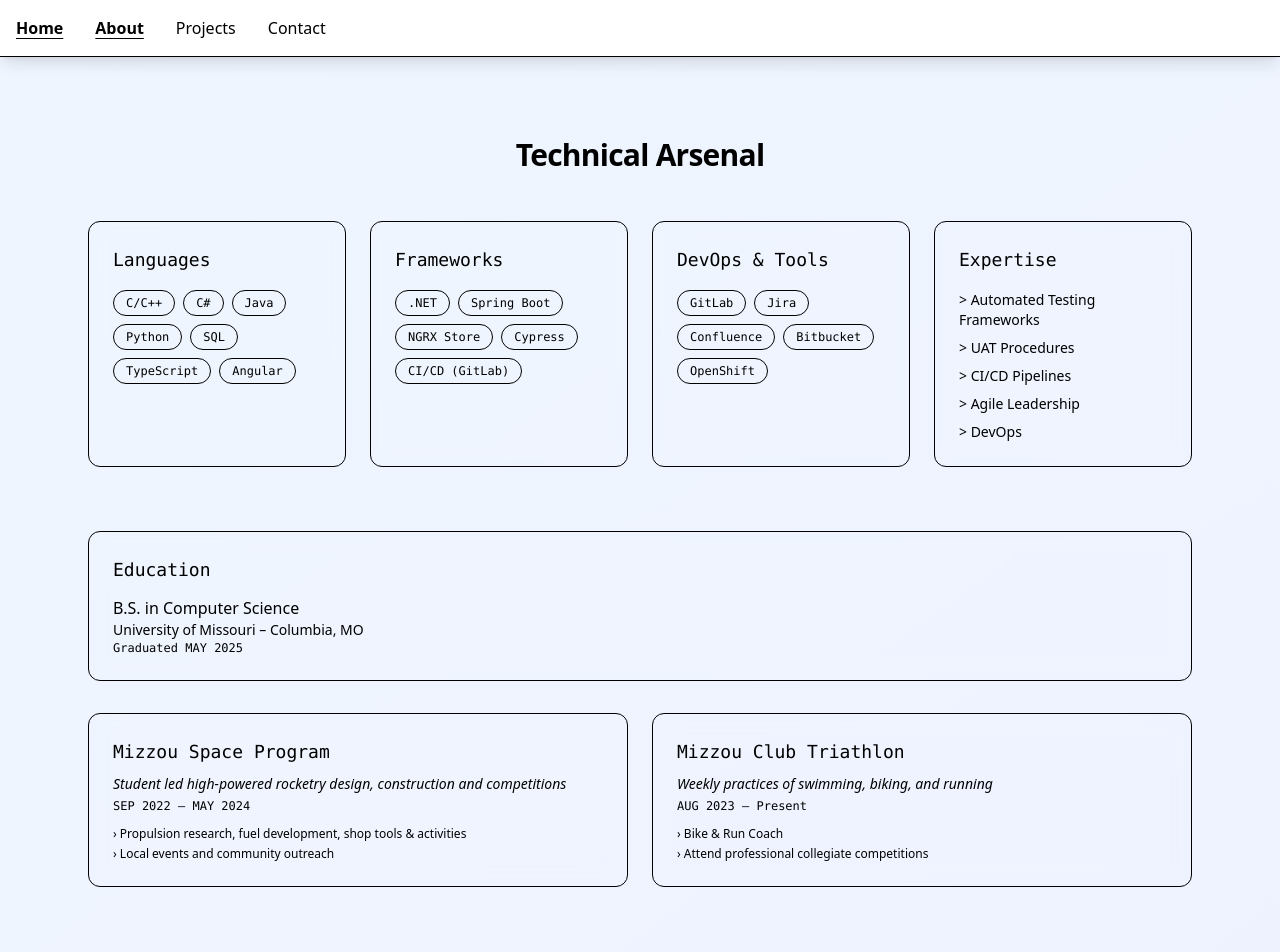
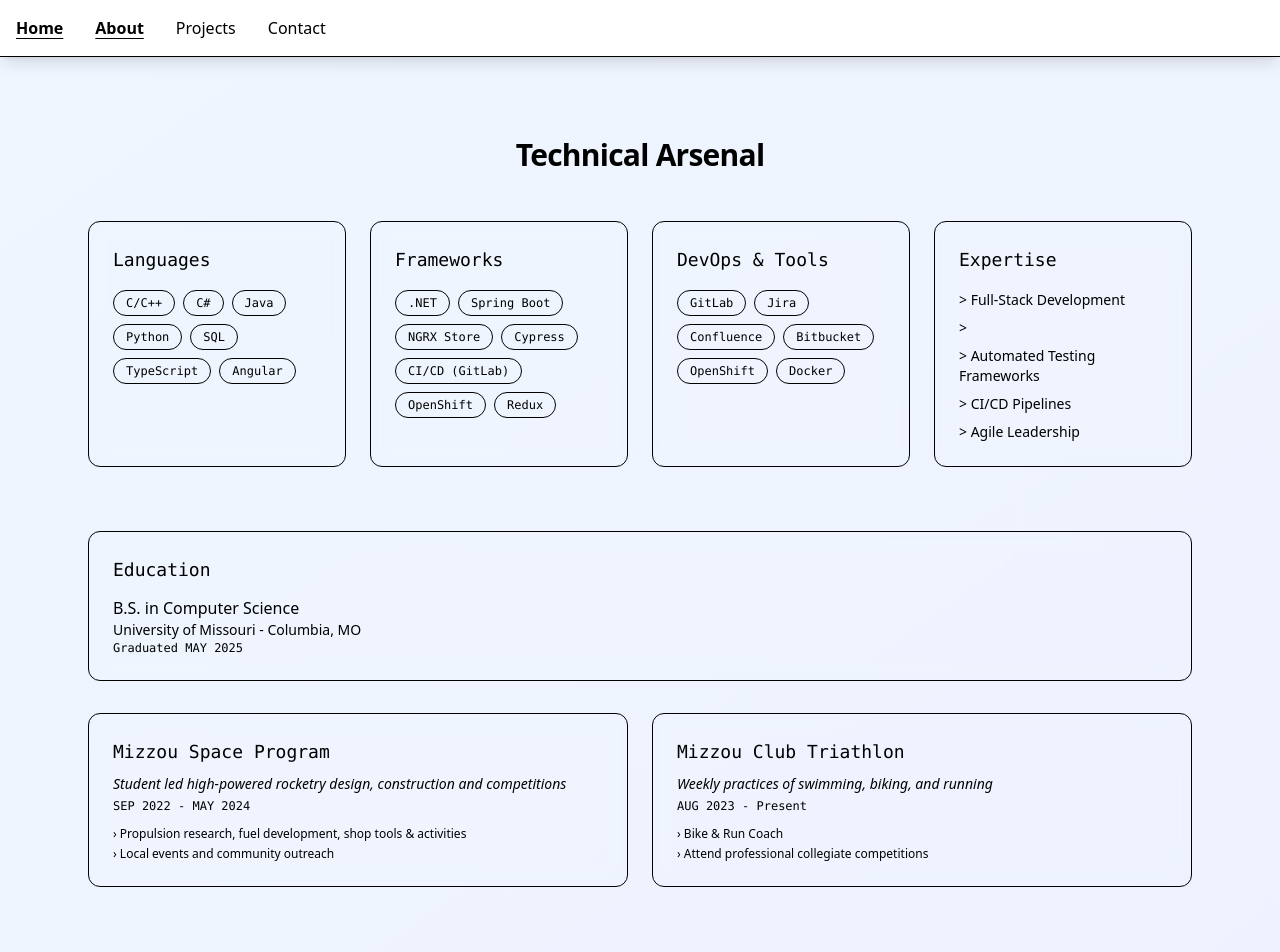
Before and after one commit to leroyperkins/portfolio-website, an Angular app: page /about in a window 1280 px wide. Shown: the top 952 px of the page. Built offline with nearby package versions, Linux system fonts and the light colour scheme.

Commit message:
lint issues

```diff
--- a/angular.json
+++ b/angular.json
@@ -39,8 +39,8 @@
                 },
                 {
                   "type": "anyComponentStyle",
-                  "maximumWarning": "20kB",
-                  "maximumError": "30kB"
+                  "maximumWarning": "30kB",
+                  "maximumError": "50kB"
                 }
               ],
               "outputHashing": "all",
@@ -64,8 +64,8 @@
                 },
                 {
                   "type": "anyComponentStyle",
-                  "maximumWarning": "20kB",
-                  "maximumError": "30kB"
+                  "maximumWarning": "30kB",
+                  "maximumError": "50kB"
                 }
               ],
               "outputHashing": "all",
--- a/src/app/data/resume.data.ts
+++ b/src/app/data/resume.data.ts
@@ -5,7 +5,7 @@ export interface ResumeData {
     title: string;
     subtitle: string;
     clearance: string;
-    ctas: Array<{ label: string; link: string; download?: boolean }>;
+    ctas: { label: string; link: string; download?: boolean }[];
   };
   skills: {
     languages: string[];
@@ -13,53 +13,52 @@ export interface ResumeData {
     tools: string[];
     concepts: string[];
   };
-  experience: Array<{
+  experience: {
     role: string;
     company: string;
     location: string;
     dates: string;
     bullets: string[];
-  }>;
-  projects: Array<{
+  }[];
+  projects: {
     title: string;
     role: string;
     impact: string;
     metrics?: string;
     tech: string[];
     links: { github?: string; live?: string };
-  }>;
+  }[];
   education: { school: string; degree: string; graduation: string };
-  extracurriculars: Array<{ name: string; role: string; dates: string; bullets: string[] }>;
+  extracurriculars: { name: string; role: string; dates: string; bullets: string[] }[];
 }
 
 export const RESUME_DATA: ResumeData = {
   hero: {
     name: "Carson Turner",
     title: "Full-Stack Software Engineer @ Lockheed Martin",
-    subtitle: "Angular • TypeScript • Python • Active Secret Clearance",
+    subtitle: "Software Engineer",
     clearance: "Active Secret Clearance",
     ctas: [
       { label: "View Projects", link: "/projects" },
       { label: "Download Resume", link: "/assets/resume.pdf", download: true }
     ]
   },
-
   skills: {
     languages: [
       "C/C++", "C#", "Java", "Python", "SQL", "TypeScript", "Angular"
     ],
     frameworks: [
-      ".NET", "Spring Boot", "NGRX Store", "Cypress", "CI/CD (GitLab)"
+      ".NET", "Spring Boot", "NGRX Store", "Cypress", "CI/CD (GitLab)", "OpenShift", "Redux"
     ],
     tools: [
-      "GitLab", "Jira", "Confluence", "Bitbucket", "OpenShift"
+      "GitLab", "Jira", "Confluence", "Bitbucket", "OpenShift", "Docker"
     ],
     concepts: [
+      "Full-Stack Development",
+      "",
       "Automated Testing Frameworks",
-      "UAT Procedures",
       "CI/CD Pipelines",
       "Agile Leadership",
-      "DevOps"
     ]
   },
 
@@ -68,7 +67,7 @@ export const RESUME_DATA: ResumeData = {
       role: "Software Engineer Asc",
       company: "Lockheed Martin",
       location: "Cape Canaveral, FL",
-      dates: "JUN 2025 – CURRENT",
+      dates: "JUN 2025 - CURRENT",
       bullets: [
         "Supporting the sustainment of FBM IS applications. Working with Navy customer to provide reliable software changes for military inventory program. Working in small team of developers to enhance end-user experience.",
         "Owning all aspects of development lifecycle: Report issues from end user, create change/enhancement requests, re-create software issues, implement changes, test, deploy and finalize software change.",
@@ -81,7 +80,7 @@ export const RESUME_DATA: ResumeData = {
       role: "Software Engineering Intern",
       company: "Lockheed Martin",
       location: "Cape Canaveral, FL / Remote",
-      dates: "MAY 2023 – JUN 2025",
+      dates: "MAY 2023 - JUN 2025",
       bullets: [
         "Streamlined testing process for IS applications. Worked directly with a team to convert hand-executed testing procedures into an automated process. Created a testing suite of processes, tools, and abilities – to pass on knowledge to the software team. Developed scripts and testing procedures to test key-functionality and to modularize existing and future test-cases.",
         "Full-stack application development using Angular and Java/Spring Boot and expanded agile methodologies in a team-based environment.",
@@ -93,10 +92,10 @@ export const RESUME_DATA: ResumeData = {
       ]
     },
     {
-      role: "Part-Time Software Engineer – Assistant Research",
+      role: "Part-Time Software Engineer - Assistant Research",
       company: "University of Missouri",
       location: "Columbia, MO",
-      dates: "AUG 2022 – MAY 2023",
+      dates: "AUG 2022 - MAY 2023",
       bullets: [
         "Assisted in the development of a GUI driven C# computer program for the analysis and design of blast resistant windows.",
         "GUI program is designed to model Static Resistance Function to enhance resilience of critical infrastructure against explosive events.",
@@ -107,15 +106,15 @@ export const RESUME_DATA: ResumeData = {
 
   projects: [
     {
-      title: "Project F.R.E.A.K. – Senior Capstone Project",
+      title: "Project F.R.E.A.K. - Senior Capstone Project",
       role: "Field-ready Rocket Evaluation and Analytics Kit",
       impact: "Worked in team of 6 students to design, test, and deliver software solution to Mizzou Space Program customer",
       metrics: "Reduced data dump time from 4+ hrs to 5 mins",
       tech: ["C#", "LabJack T4", "Live Graphs", "Safety Checks", "Sensor Health"],
-      links: { github: "https://github.com/..." }
+      links: {}
     },
     {
-      title: "L1 High Powered Rocket – Mizzou Space Program",
+      title: "L1 High Powered Rocket - Mizzou Space Program",
       role: "Designed, constructed, and tested L1 rocket to gain Tripoli L1 rocketry certification",
       impact: "Used machine tools, techniques and software to create rocket to pass key requirements for L1 flight",
       metrics: "Selective Process within club as an achievement for active participation, attendance, and contribution to projects/events",
@@ -123,16 +122,17 @@ export const RESUME_DATA: ResumeData = {
       links: {}
     },
     {
-      title: "High Altitude Balloon – Mizzou Space Program",
+      title: "High Altitude Balloon - Mizzou Space Program",
       role: "High-altitude balloon traveling to ~75k feet to gather basic sensor data. Built from Arduino, included temperature, humidity, pressure and Geiger counter sensors.",
       impact: "Led development of sensor hardware within new-member team. Coded and tested to ensure sensors were functional prior to balloon launch.",
+      metrics: "Achieved goal of recovering Balloon data, predictions prior to launch proved correct with recovery and processing of sensor data",
       tech: ["Arduino", "Geiger Counter"],
       links: {}
     }
   ],
 
   education: {
-    school: "University of Missouri – Columbia, MO",
+    school: "University of Missouri - Columbia, MO",
     degree: "B.S. in Computer Science",
     graduation: "MAY 2025"
   },
@@ -141,7 +141,7 @@ export const RESUME_DATA: ResumeData = {
     {
       name: "Mizzou Space Program",
       role: "Student led high-powered rocketry design, construction and competitions",
-      dates: "SEP 2022 – MAY 2024",
+      dates: "SEP 2022 - MAY 2024",
       bullets: [
         "Propulsion research, fuel development, shop tools & activities",
         "Local events and community outreach"
@@ -150,7 +150,7 @@ export const RESUME_DATA: ResumeData = {
     {
       name: "Mizzou Club Triathlon",
       role: "Weekly practices of swimming, biking, and running",
-      dates: "AUG 2023 – Present",
+      dates: "AUG 2023 - Present",
       bullets: [
         "Bike & Run Coach",
         "Attend professional collegiate competitions"
--- a/src/app/modules/about-module/about/about.component.ts
+++ b/src/app/modules/about-module/about/about.component.ts
@@ -1,12 +1,11 @@
 import { Component, inject } from '@angular/core';
-import { RouterLink } from '@angular/router';
 import { ResumeService } from '../../../services/resume.service';
-import { NgFor, NgIf } from '@angular/common';
+import { NgFor } from '@angular/common';
 
 @Component({
   selector: 'app-about',
   standalone: true,
-  imports: [NgFor, NgIf],
+  imports: [NgFor],
   templateUrl: './about.component.html',
   styleUrl: './about.component.css'
 })
--- a/src/app/modules/contact-module/contact/contact.component.ts
+++ b/src/app/modules/contact-module/contact/contact.component.ts
@@ -1,11 +1,10 @@
 import { Component, inject } from '@angular/core';
 import { ButtonComponent } from "../../../shared/layout/button/button.component";
 import { ResumeService } from '../../../services/resume.service';
-import { NgFor, NgIf } from '@angular/common';
 
 @Component({
   selector: 'app-contact',
-  imports: [ButtonComponent, NgFor, NgIf],
+  imports: [ButtonComponent],
   templateUrl: './contact.component.html',
   styleUrl: './contact.component.css',
 })
--- a/src/app/modules/home-module/home/home.component.ts
+++ b/src/app/modules/home-module/home/home.component.ts
@@ -1,11 +1,11 @@
 import { Component, inject } from '@angular/core';
 import { ResumeService } from '../../../services/resume.service';
 import { ButtonComponent } from "../../../shared/layout/button/button.component";
-import { NgFor, NgIf } from '@angular/common';
+import { NgFor } from '@angular/common';
 
 @Component({
   selector: 'app-home.component',
-  imports: [ButtonComponent, NgFor, NgIf],
+  imports: [ButtonComponent, NgFor],
   templateUrl: './home.component.html',
   styleUrl: './home.component.css',
 })
--- a/src/app/shared/layout/button/button.component.ts
+++ b/src/app/shared/layout/button/button.component.ts
@@ -10,7 +10,6 @@ import { RouterModule } from '@angular/router';
     <button
       [type]="type"
       [routerLink]="routerLink"
-      [attr.download]="download ? '' : null"
       [class]="classes"
       (click)="tryClick.emit()"
       class="font-medium rounded-xl transition-all duration-200 focus:outline-none focus:ring-2 focus:ring-[--color-accent] focus:ring-offset-2 focus:ring-offset-[--color-background]"
@@ -22,8 +21,7 @@ import { RouterModule } from '@angular/router';
 export class ButtonComponent {
   @Input() type: 'button' | 'submit' | 'reset' = 'button';
   @Input() variant: 'primary' | 'secondary' | 'tertiary' = 'primary';
-  @Input() routerLink: any[] | string | null = null;   // ← ADD THIS
-  @Input() download: boolean = false;                 // ← For PDF
+  @Input() routerLink: string | null = null;
 
   @Output() tryClick = new EventEmitter<void>();
 
```
